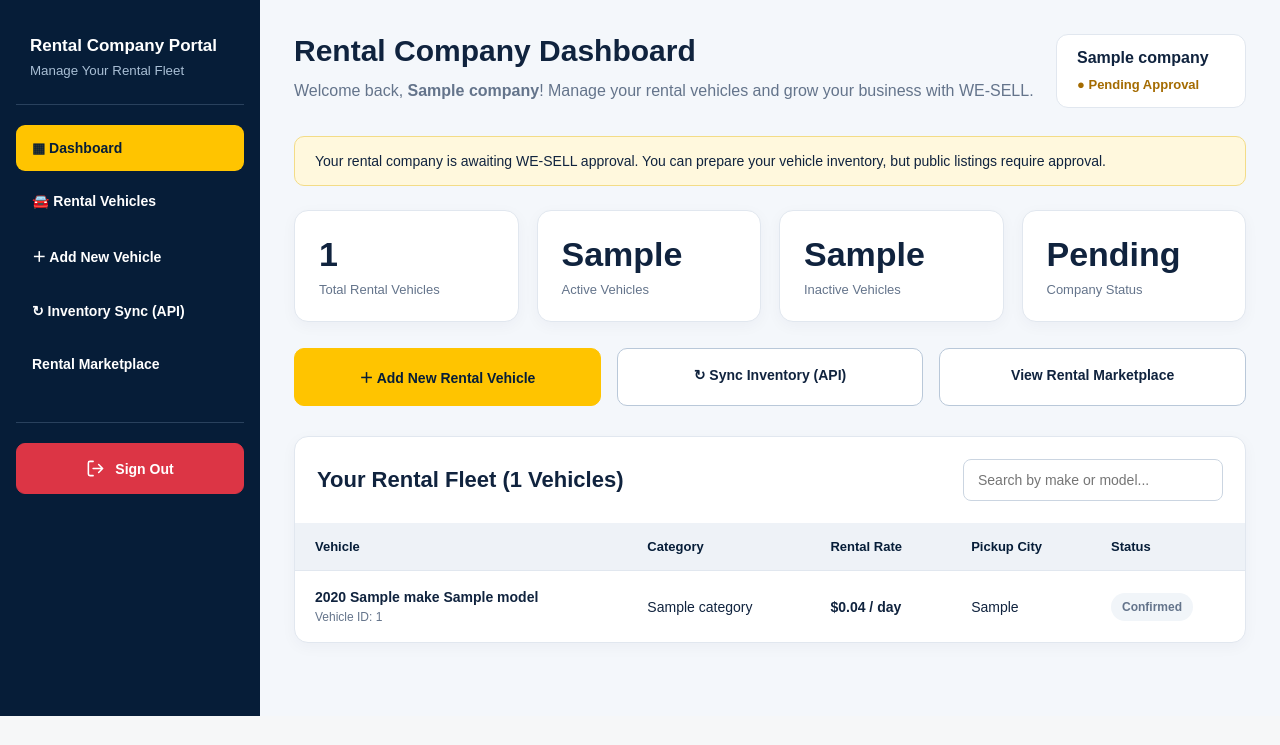
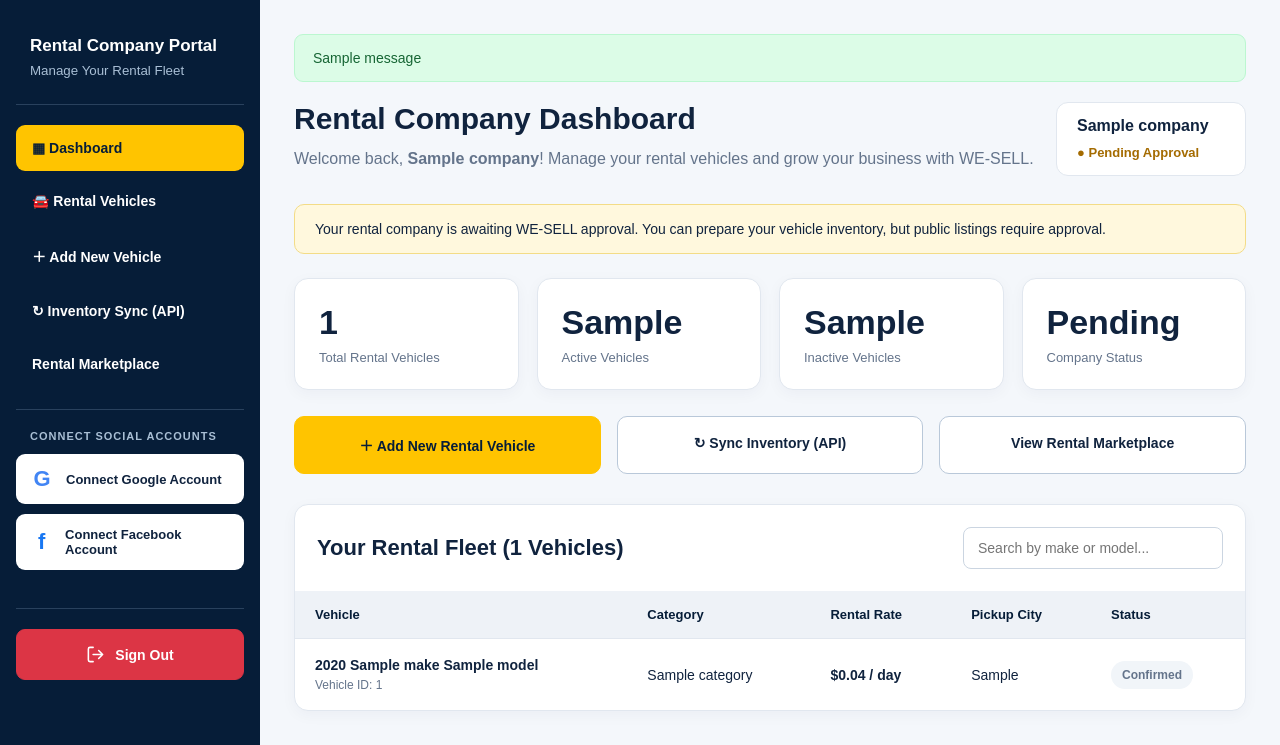
Before and after one commit to zamirvira-collab/wesell, a Flask app: template templates/rental_company_dashboard.html in a window 1280 px wide. Shown: the part 84-829 px from the top of the page. Before the commit the page ends 800 px from the top, so only its background shows below. Run offline with Flask 3, Linux system fonts and the light colour scheme; the template is opened without the code that fills it: most values are stand-ins (such as "Sample title", 1, 10 or a date in 2020); one stand-in notice (Sample message) is shown; parts of the project's set-up code (start-up, migrations or seed data) failed here and were passed over; some libraries are stand-ins or nearby versions.

Commit message:
Update rental_company_dashboard.html

```diff
--- a/templates/rental_company_dashboard.html
+++ b/templates/rental_company_dashboard.html
@@ -123,6 +123,55 @@ a {
 .navlink.active {
   background: var(--yellow);
   color: var(--navy);
+}
+
+/* SOCIAL ACCOUNT CONNECTIONS */
+
+.social-heading {
+  color: #a9bfd5;
+  font-size: 11px;
+  font-weight: 700;
+  letter-spacing: 1px;
+  padding: 20px 14px 12px;
+  margin-top: 15px;
+  border-top: 1px solid #29415d;
+}
+
+.social-link {
+  display: flex;
+  align-items: center;
+  gap: 12px;
+  padding: 13px 14px;
+  margin-bottom: 10px;
+  border-radius: 9px;
+  background: #ffffff;
+  color: #10233e;
+  font-size: 13px;
+  font-weight: 700;
+  transition: .2s;
+}
+
+.social-link:hover {
+  background: #e8f0fa;
+  transform: translateY(-1px);
+}
+
+.social-icon {
+  display: flex;
+  align-items: center;
+  justify-content: center;
+  width: 24px;
+  height: 24px;
+  font-size: 22px;
+  font-weight: 900;
+}
+
+.google-icon {
+  color: #4285f4;
+}
+
+.facebook-icon {
+  color: #1877f2;
 }
 
 /* SIGN OUT BUTTON */
@@ -376,6 +425,32 @@ td {
   font-size: 14px;
 }
 
+/* NOTIFICATIONS */
+
+.flash-message {
+  padding: 15px 18px;
+  margin-bottom: 20px;
+  border-radius: 9px;
+  background: #e8f3ff;
+  color: #10375e;
+  border: 1px solid #b9d5f0;
+  font-size: 14px;
+}
+
+.flash-message.success {
+  background: #dcfce7;
+  color: #166534;
+  border-color: #bbf7d0;
+}
+
+.flash-message.error {
+  background: #fff1f2;
+  color: #9f1239;
+  border-color: #fecdd3;
+}
+
+/* RESPONSIVE DESIGN */
+
 @media (max-width: 1100px) {
   .stats {
     grid-template-columns: repeat(2, 1fr);
@@ -482,6 +557,34 @@ td {
       Rental Marketplace
     </a>
 
+    <!-- SOCIAL ACCOUNT CONNECTIONS -->
+
+    <div class="social-heading">
+      CONNECT SOCIAL ACCOUNTS
+    </div>
+
+    <a class="social-link"
+       href="{{ url_for('social_auth.start_social_link', provider='google', portal='rental') }}">
+
+      <span class="social-icon google-icon">
+        G
+      </span>
+
+      Connect Google Account
+
+    </a>
+
+    <a class="social-link"
+       href="{{ url_for('social_auth.start_social_link', provider='facebook', portal='rental') }}">
+
+      <span class="social-icon facebook-icon">
+        f
+      </span>
+
+      Connect Facebook Account
+
+    </a>
+
     <!-- SIGN OUT -->
 
     <form class="logout-form"
@@ -503,9 +606,11 @@ td {
              stroke="currentColor"
              stroke-width="2"
              aria-hidden="true">
+
           <path stroke-linecap="round"
                 stroke-linejoin="round"
                 d="M9 21H5a2 2 0 0 1-2-2V5a2 2 0 0 1 2-2h4M16 17l5-5-5-5M21 12H9"/>
+
         </svg>
 
         Sign Out
@@ -518,9 +623,33 @@ td {
 
   <main class="main">
 
+    <!-- NOTIFICATIONS -->
+
+    {% with messages = get_flashed_messages(with_categories=true) %}
+
+      {% if messages %}
+
+        {% for category, message in messages %}
+
+          <div class="flash-message {{ category }}"
+               role="status">
+
+            {{ message }}
+
+          </div>
+
+        {% endfor %}
+
+      {% endif %}
+
+    {% endwith %}
+
+    <!-- DASHBOARD HEADER -->
+
     <div class="heading">
 
       <div>
+
         <h1>Rental Company Dashboard</h1>
 
         <p>
@@ -529,76 +658,131 @@ td {
           Manage your rental vehicles and grow
           your business with WE-SELL.
         </p>
+
       </div>
 
       <div class="company-badge">
+
         <strong>{{ company.company_name }}</strong>
 
         {% if company.approved %}
-          <span class="approved">✓ Approved</span>
+
+          <span class="approved">
+            ✓ Approved
+          </span>
+
         {% else %}
-          <span class="pending">● Pending Approval</span>
+
+          <span class="pending">
+            ● Pending Approval
+          </span>
+
         {% endif %}
+
       </div>
 
     </div>
 
     {% if not company.approved %}
+
     <div class="notice">
+
       Your rental company is awaiting WE-SELL approval.
       You can prepare your vehicle inventory, but public
       listings require approval.
+
     </div>
+
     {% endif %}
+
+    <!-- STATISTICS -->
 
     <section class="stats">
 
       <div class="stat">
-        <div class="number">{{ total_vehicles }}</div>
-        <div class="label">Total Rental Vehicles</div>
+
+        <div class="number">
+          {{ total_vehicles }}
+        </div>
+
+        <div class="label">
+          Total Rental Vehicles
+        </div>
+
       </div>
 
       <div class="stat">
-        <div class="number">{{ active_vehicles }}</div>
-        <div class="label">Active Vehicles</div>
+
+        <div class="number">
+          {{ active_vehicles }}
+        </div>
+
+        <div class="label">
+          Active Vehicles
+        </div>
+
       </div>
 
       <div class="stat">
-        <div class="number">{{ inactive_vehicles }}</div>
-        <div class="label">Inactive Vehicles</div>
+
+        <div class="number">
+          {{ inactive_vehicles }}
+        </div>
+
+        <div class="label">
+          Inactive Vehicles
+        </div>
+
       </div>
 
       <div class="stat">
+
         <div class="number">
+
           {% if company.approved %}
             Approved
           {% else %}
             Pending
           {% endif %}
+
         </div>
-        <div class="label">Company Status</div>
+
+        <div class="label">
+          Company Status
+        </div>
+
       </div>
 
     </section>
+
+    <!-- QUICK ACTIONS -->
 
     <section class="actions">
 
       <a class="action primary"
          href="/rental-company/vehicles/new">
+
         ＋ Add New Rental Vehicle
+
       </a>
 
       <a class="action"
          href="/rental-sync/dashboard">
+
         ↻ Sync Inventory (API)
+
       </a>
 
       <a class="action"
          href="/rentals">
+
         View Rental Marketplace
+
       </a>
 
     </section>
+
+    <!-- RENTAL FLEET -->
 
     <section class="panel" id="fleet">
 
@@ -626,6 +810,7 @@ td {
         <table id="vehicleTable">
 
           <thead>
+
             <tr>
               <th>Vehicle</th>
               <th>Category</th>
@@ -633,6 +818,7 @@ td {
               <th>Pickup City</th>
               <th>Status</th>
             </tr>
+
           </thead>
 
           <tbody>
@@ -642,30 +828,46 @@ td {
             <tr>
 
               <td>
+
                 <div class="vehicle-name">
+
                   {{ vehicle.year }}
                   {{ vehicle.make }}
                   {{ vehicle.model }}
+
                 </div>
 
                 <div class="vehicle-meta">
+
                   Vehicle ID: {{ vehicle.id }}
+
                 </div>
+
               </td>
 
-              <td>{{ vehicle.category or "—" }}</td>
+              <td>
+                {{ vehicle.category or "—" }}
+              </td>
 
               <td class="rate">
+
                 ${{ "%.2f"|format(vehicle.daily_rate_cents / 100) }}
                 / day
+
               </td>
 
-              <td>{{ vehicle.pickup_city or "—" }}</td>
+              <td>
+                {{ vehicle.pickup_city or "—" }}
+              </td>
 
               <td>
+
                 <span class="status {% if vehicle.status not in ['active', 'available'] %}inactive{% endif %}">
+
                   {{ vehicle.status|title }}
+
                 </span>
+
               </td>
 
             </tr>
@@ -673,6 +875,7 @@ td {
           {% endfor %}
 
           </tbody>
+
         </table>
 
       </div>
@@ -691,7 +894,9 @@ td {
         <a class="action primary"
            style="display:inline-block;margin-top:16px"
            href="/rental-company/vehicles/new">
+
           Add Your First Vehicle
+
         </a>
 
       </div>
@@ -705,20 +910,29 @@ td {
 </div>
 
 <script>
+
 function filterVehicles() {
+
   const input = document.getElementById("vehicleSearch");
+
   const table = document.getElementById("vehicleTable");
 
-  if (!table) return;
+  if (!table || !input) return;
 
   const query = input.value.toLowerCase();
+
   const rows = table.querySelectorAll("tbody tr");
 
   rows.forEach(function(row) {
+
     const text = row.textContent.toLowerCase();
+
     row.style.display = text.includes(query) ? "" : "none";
+
   });
+
 }
+
 </script>
 
 </body>
```
